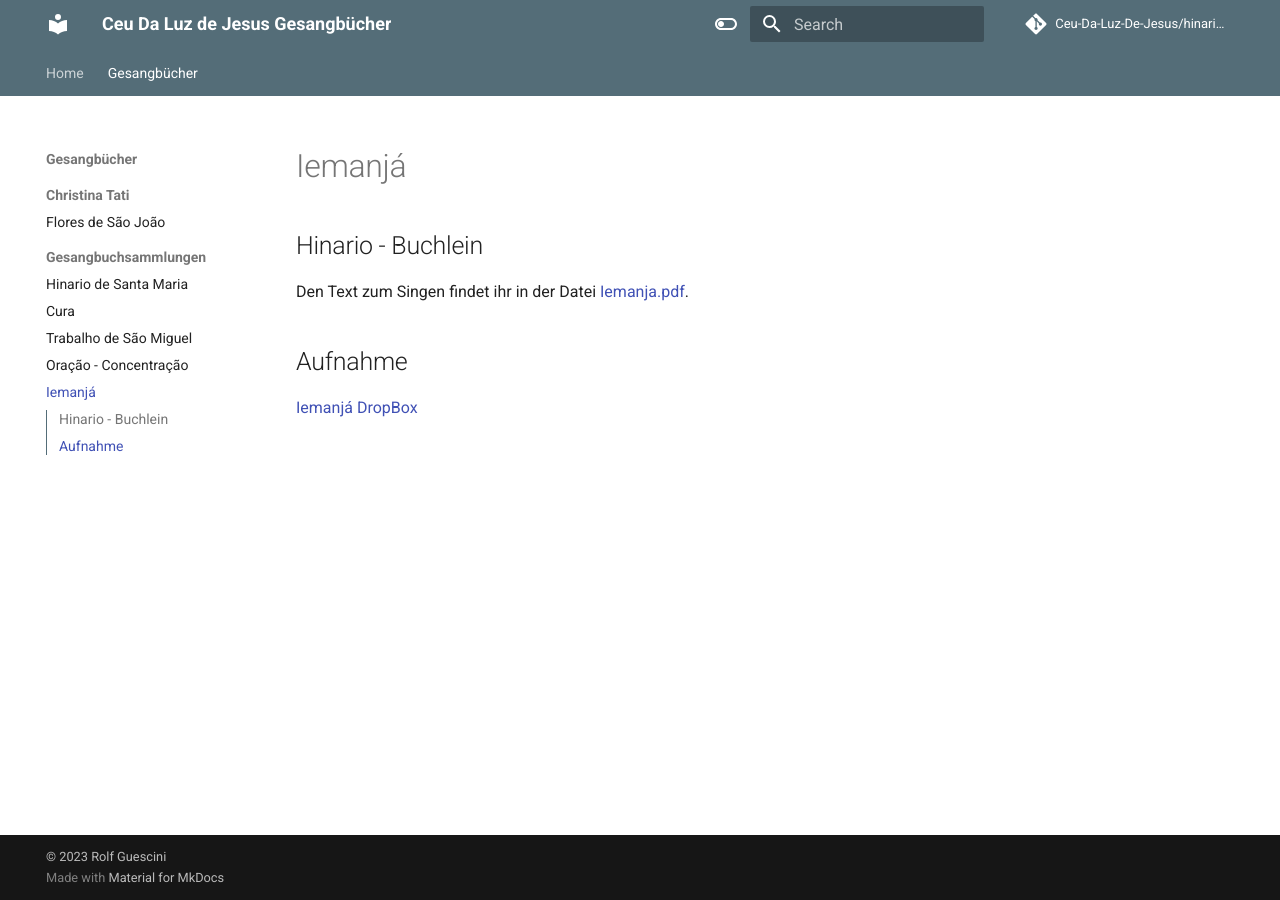
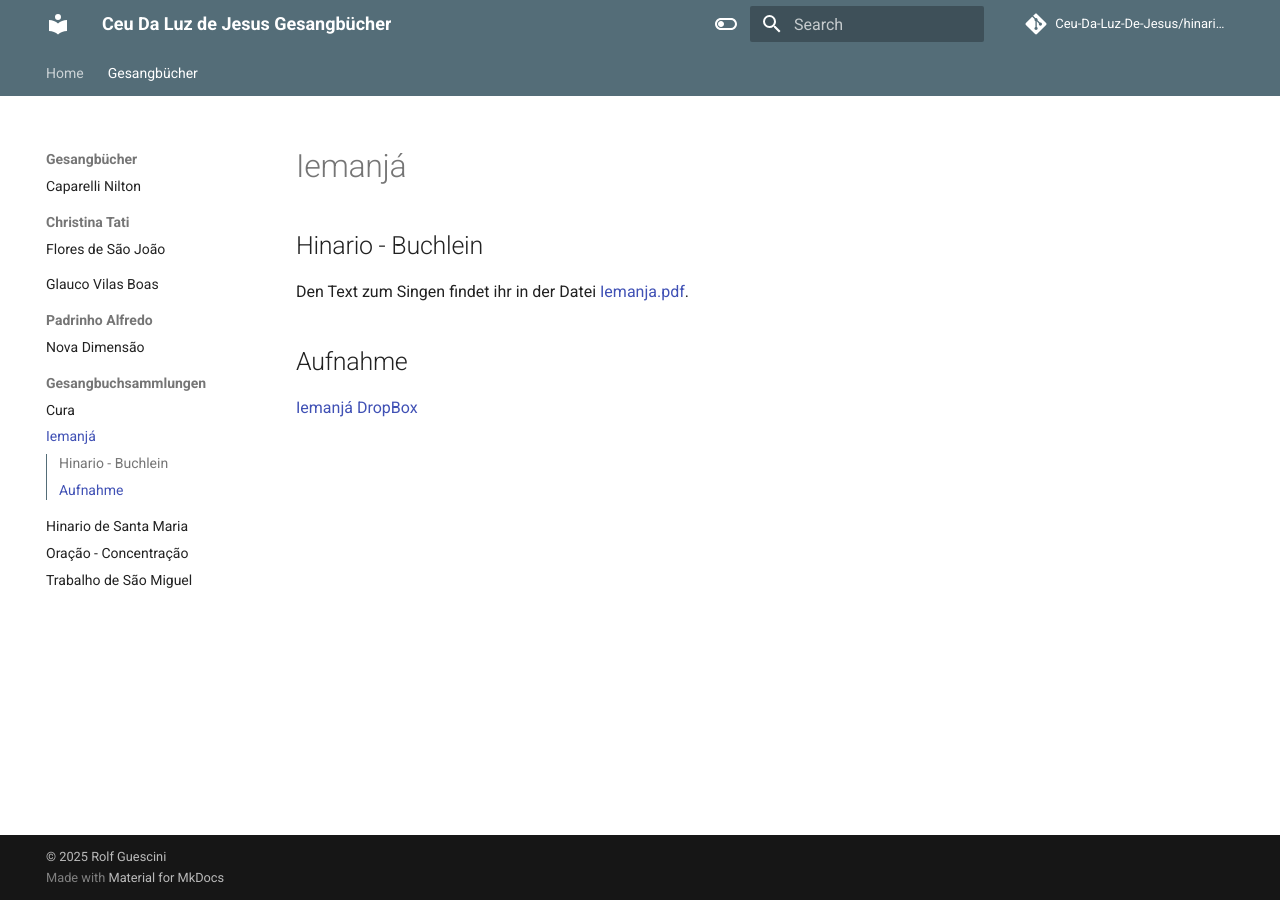
Before and after one commit to Ceu-Da-Luz-De-Jesus/hinarien, an MkDocs documentation site: the page built from docs/iemanja.md, in a window 1280 px wide. Built offline with MkDocs 1.6.1 and Material for MkDocs 9.7.7, drawn with Linux system fonts in a browser that asks for light colours; comment, search, counter and statistics services are not loaded.

Commit message:
Pages updates

```diff
--- a/mkdocs.yaml
+++ b/mkdocs.yaml
@@ -8,14 +8,18 @@ repo_url: https://github.com/Ceu-Da-Luz-De-Jesus/hinarien
 nav:
   - Home: index.md
   - Gesangbücher:
+      - Caparelli Nilton: caparelli.md
       - Christina Tati:
           - Flores de São João: floresdesaojoao.md
+      - Glauco Vilas Boas: glauco.md
+      - Padrinho Alfredo:
+          - Nova Dimensão: novadimensao.md
       - Gesangbuchsammlungen:
+          - Cura: cura.md
+          - Iemanjá: iemanja.md
           - Hinario de Santa Maria: santamaria.md
-          - Cura: cura.md
+          - Oração - Concentração: oracaoconcentracao.md
           - Trabalho de São Miguel: trabalhosaomiguel.md
-          - Oração - Concentração: oracaoconcentracao.md
-          - Iemanjá: iemanja.md
 theme:
   name: material
   language: en
@@ -61,4 +65,4 @@ theme:
 
 
 copyright: |
-  &copy; 2023 <a href="https://github.com/guescinr" target="_blank" rel="noopener">Rolf Guescini</a>
+  &copy; 2025 <a href="https://github.com/guescinr" target="_blank" rel="noopener">Rolf Guescini</a>
```
Also changed, not shown: docs/caparelli.md (added, +8 -0 lines), docs/glauco.md (added, +17 -0 lines), docs/novadimensao.md (added, +17 -0 lines).
